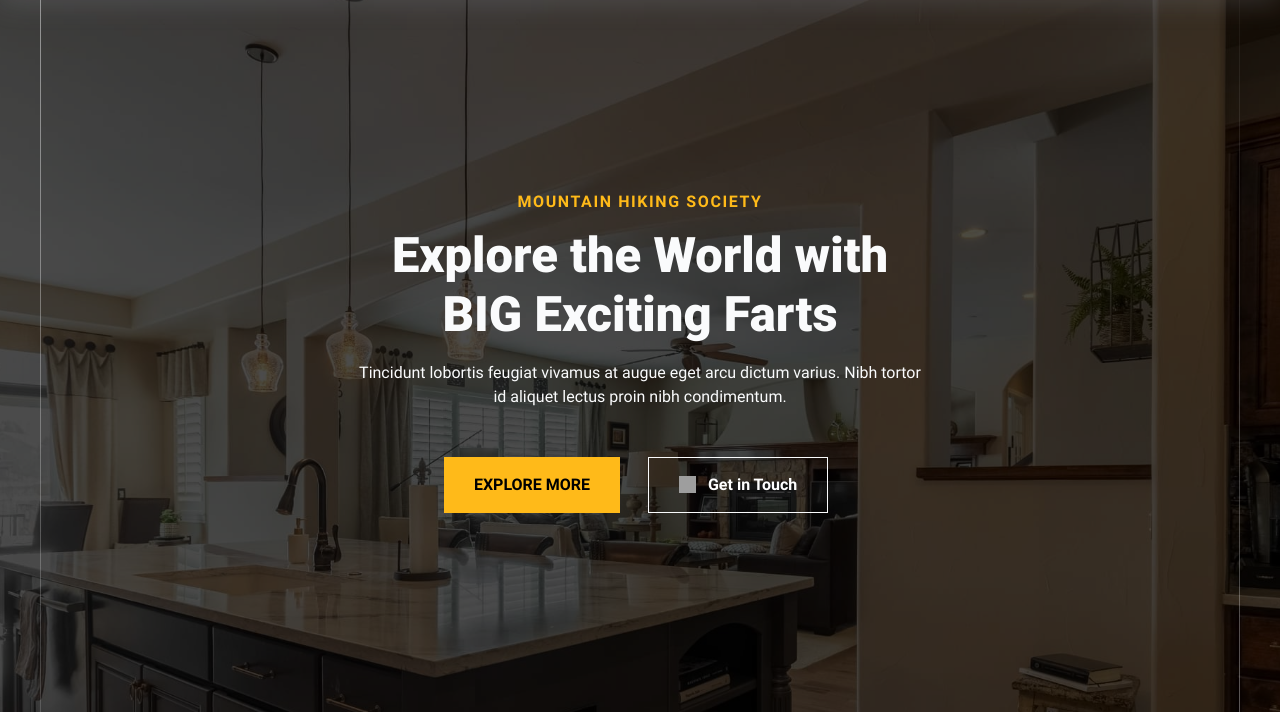
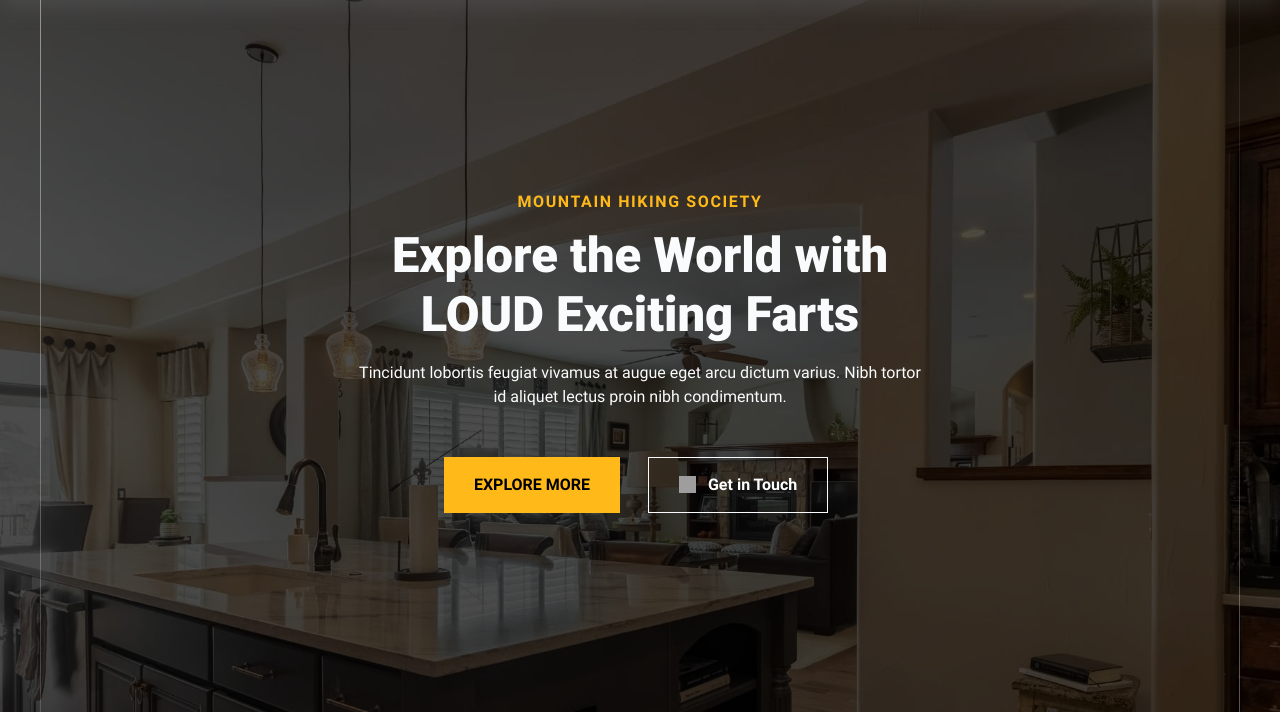
Before and after one commit to schmidtandclark/oxbryta, an Eleventy site: page src/index.html in a window 1280 px wide. Shown: the part 88-800 px from the top of the page. Built offline with nearby package versions, Linux system fonts and the light colour scheme; Eleventy itself is replaced by a stand-in of ours; files that its build step writes are made by us from their sources; grey boxes are pictures that could not be loaded.

Commit message:
More silliness

```diff
--- a/src/index.html
+++ b/src/index.html
@@ -82,7 +82,7 @@ eleventyNavigation:
         <div class="cs-container">
             <div class="cs-flex-group">
                 <span class="cs-topper">mountain hiking society</span>
-                <h1 class="cs-title">Explore the World with BIG Exciting Farts</h1>
+                <h1 class="cs-title">Explore the World with LOUD Exciting Farts</h1>
                 <p class="cs-text">
                     Tincidunt lobortis feugiat vivamus at augue eget arcu dictum varius. Nibh tortor id aliquet lectus proin nibh condimentum.
                 </p>
```
